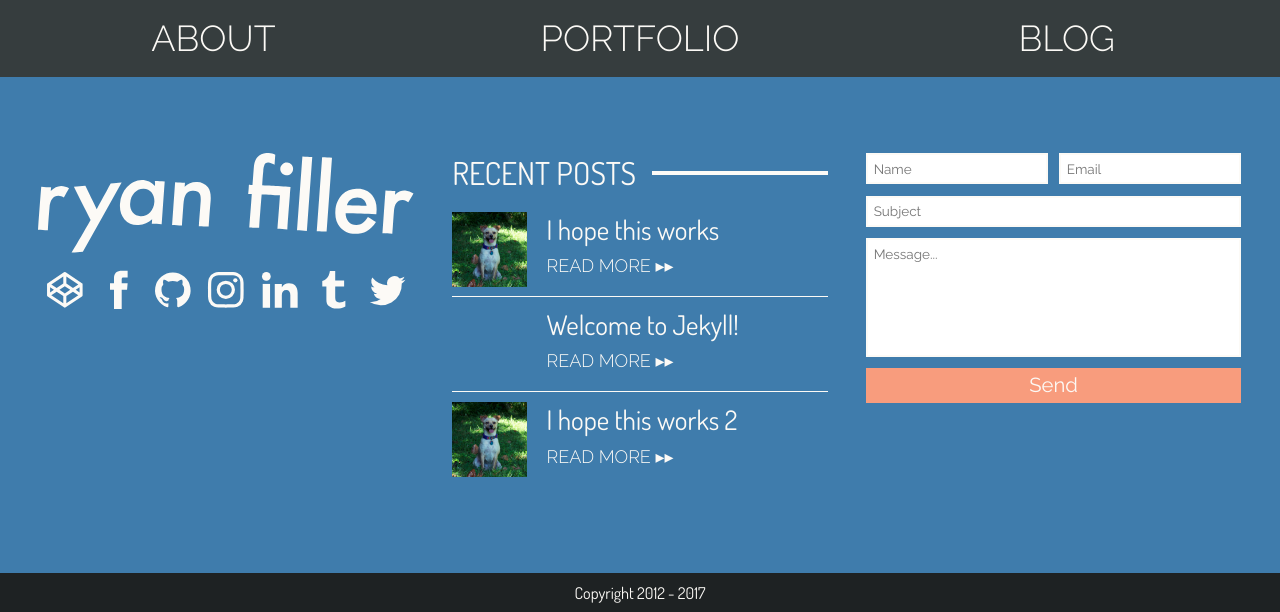
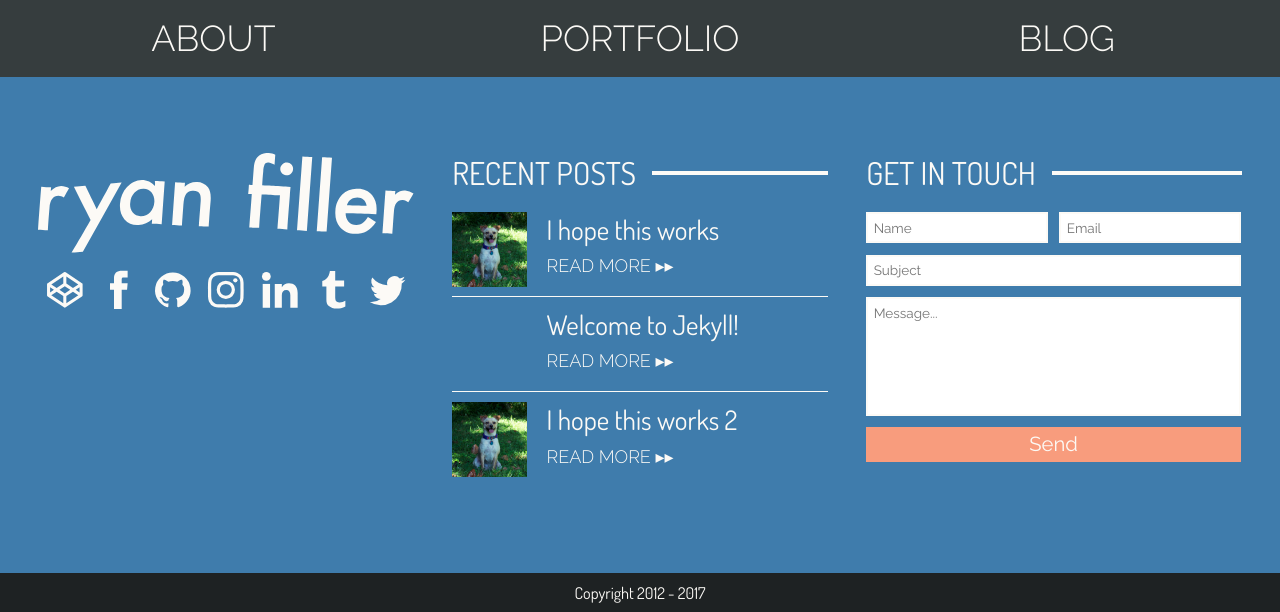
Before and after one commit to ryanfiller89/gabfolio, a Jekyll site: the page built from index.md, in a window 1280 px wide. Shown: the part 1129-1741 px from the top of the page. Built offline with Jekyll 4.4.1, drawn with Linux system fonts in a browser that asks for light colours; nearby versions of some CDN libraries.

Commit message:
adds header to contact form

```diff
--- a/_includes/components/footer.html
+++ b/_includes/components/footer.html
@@ -14,6 +14,9 @@
             {% include components/recent-posts.html%}
         </div>
         <div class="footer__column">
+            <header class="contact__header">
+                Get in Touch
+            </header>
             {% include components/contact-form.html %}
         </div>
     </main>
--- a/assets/_scss/components/contact-form.scss
+++ b/assets/_scss/components/contact-form.scss
@@ -1,3 +1,12 @@
+.contact__header {
+    @include header-font;
+   color: $white;
+   @include line-right;
+   font-size: 1.75em;
+   margin-bottom: $spacing/2;
+   text-transform: uppercase;
+}
+
 $formheight: 250px;
 
 iframe.contact-form {
```
